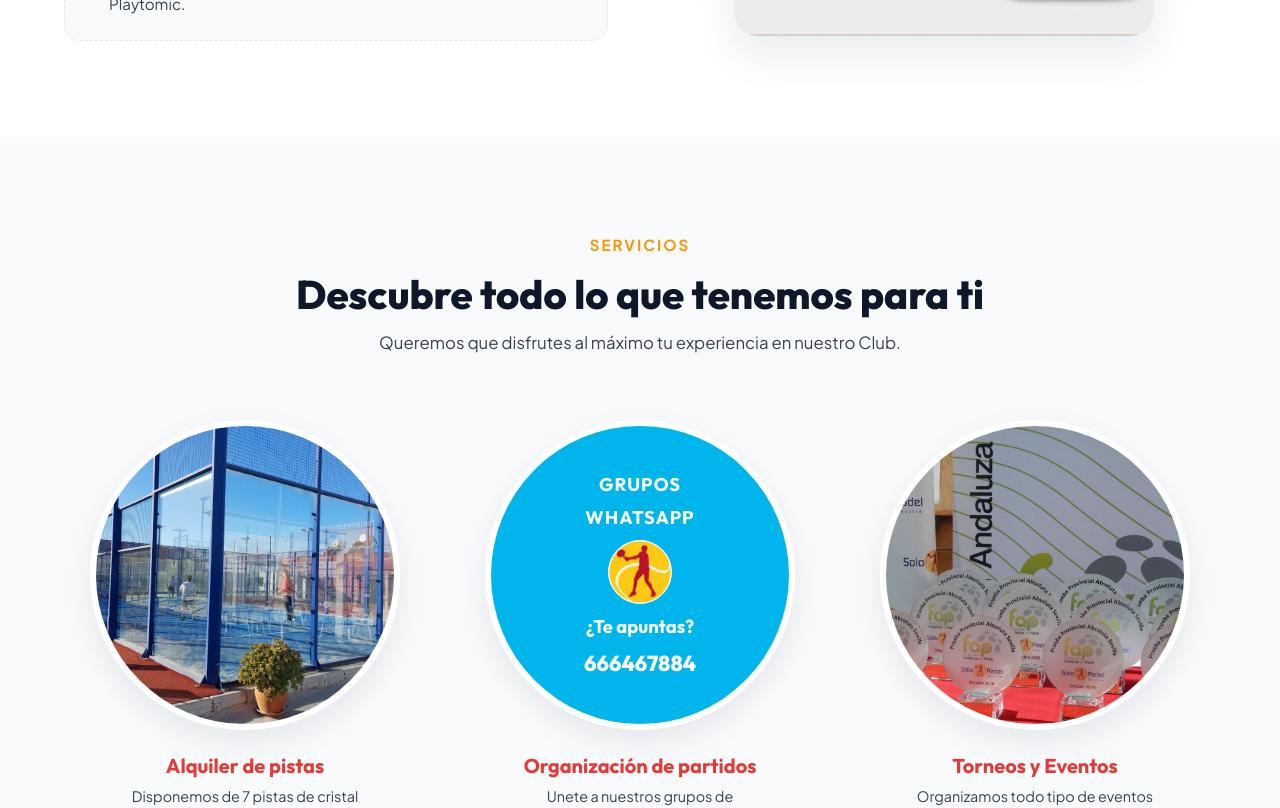
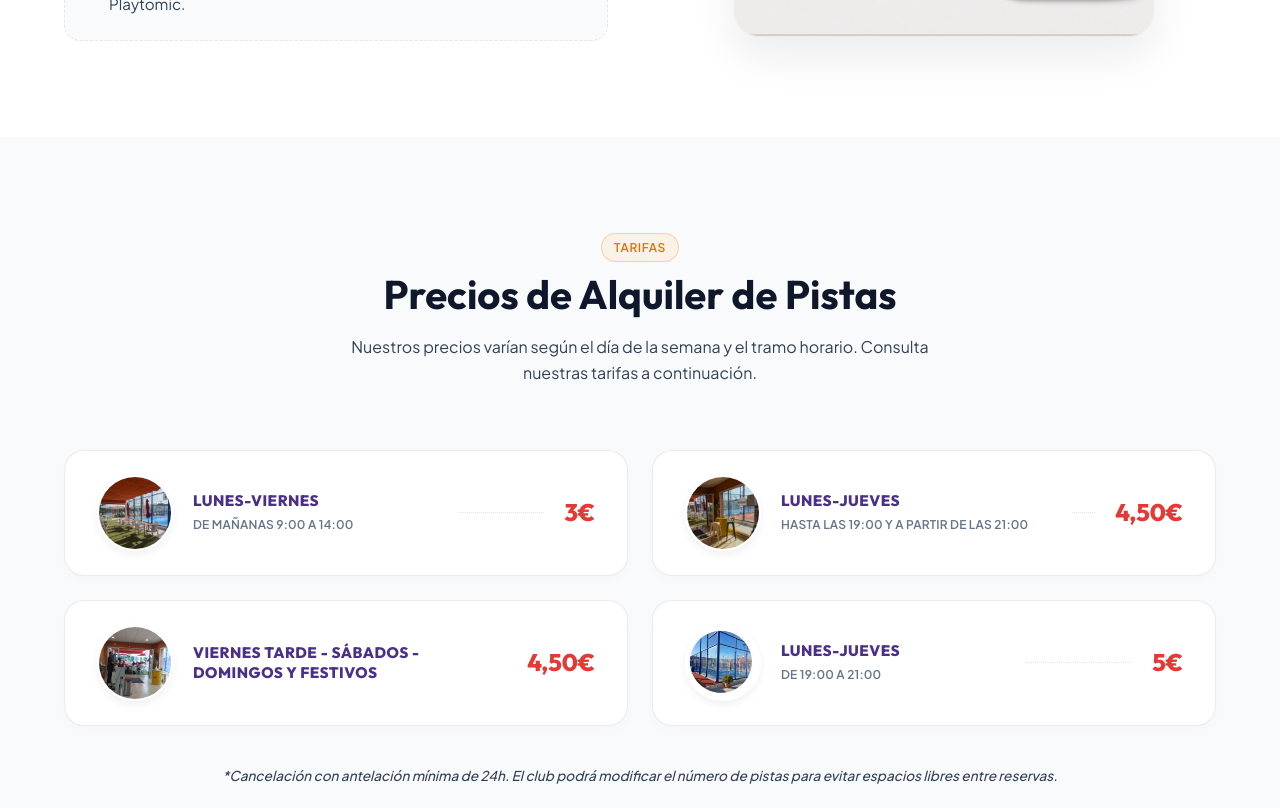
Before and after one commit to isabelfdezramirez/solopadel-web, a React (Vite) app: page / in a window 1280 px wide. Shown: the part 1600-2408 px from the top of the page. Built offline with nearby package versions, Linux system fonts and the light colour scheme.

Commit message:
Mover la seccion de Tarifas por encima de la de Servicios

```diff
--- a/src/App.jsx
+++ b/src/App.jsx
@@ -22,6 +22,9 @@ function App() {
         {/* WhatsApp Playtomic community section */}
         <Community />
 
+        {/* Pricing Rates section */}
+        <Rates />
+
         {/* Services Showcase */}
         <Services />
 
@@ -31,9 +34,6 @@ function App() {
 
         {/* Photos Gallery */}
         <Gallery />
-
-        {/* Pricing Rates section */}
-        <Rates />
 
         {/* Contact details, simulated map and contact form */}
         <Contact />
```
